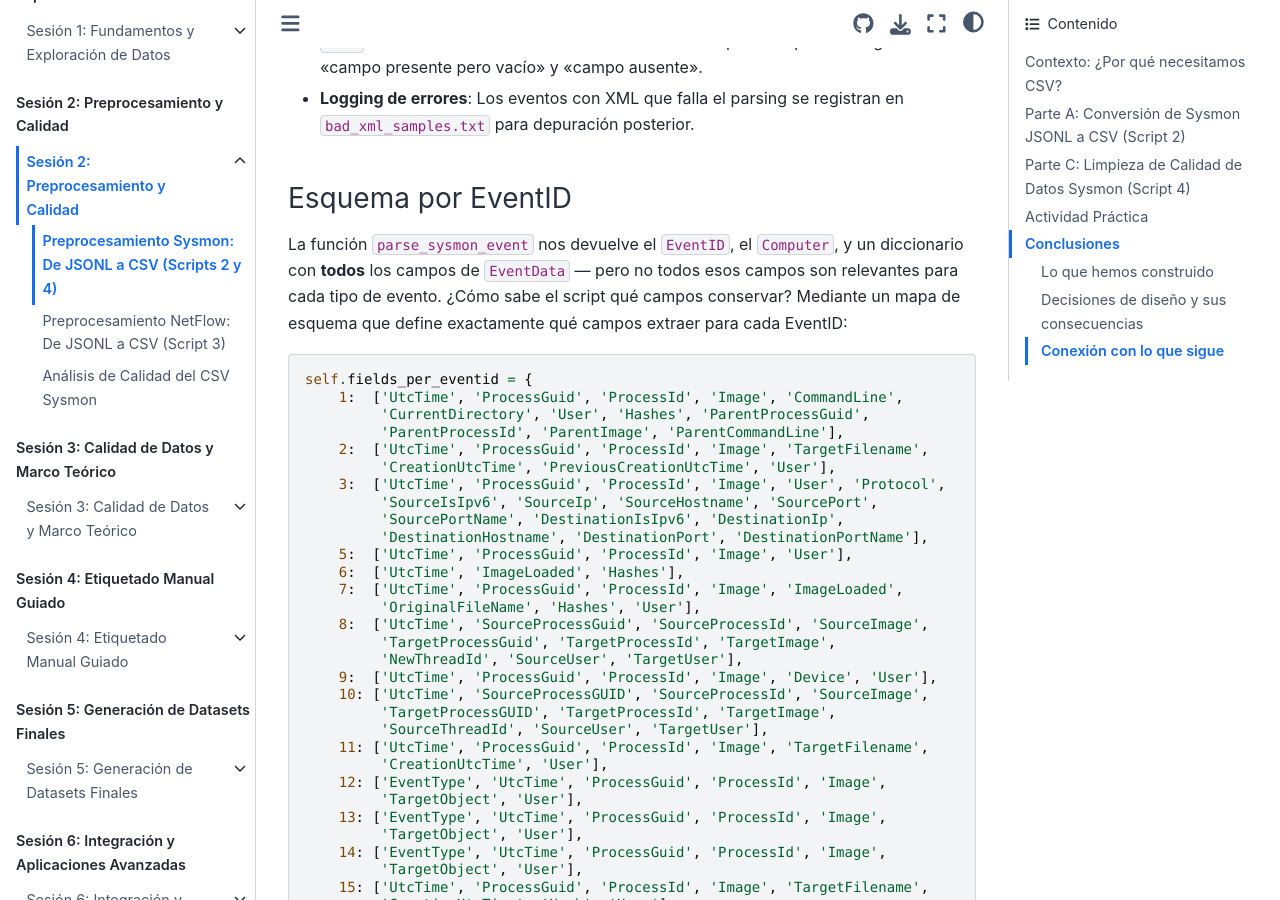
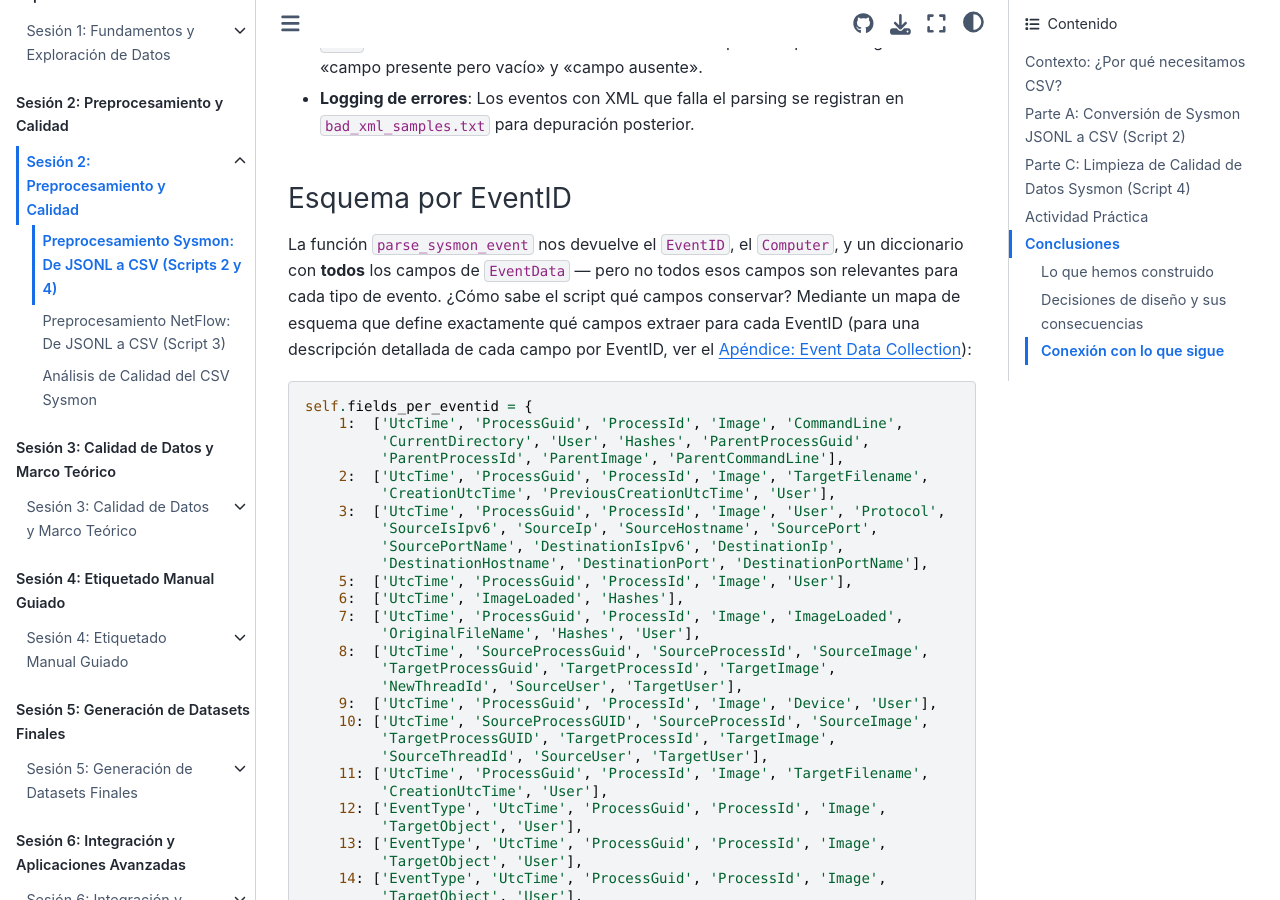
Before and after one commit to ollerenac/curso2026, a Jupyter Book: the page built from sesion-2/1-preprocesamiento-sysmon.md, in a window 1280 px wide and 900 px high, scrolled down 8320 px. Built offline with Jupyter Book 1.0.4 settings and Sphinx 7.4.7 and the Sphinx Book theme 1.1.4, drawn with Linux system fonts in a browser that asks for light colours.

Commit message:
Add appendix cross-reference for Sysmon EventID field descriptions
Link to appendices/event-data-collection.md#sysmon-events-and-fields-per-event
from the Esquema por EventID section.

Co-Authored-By: Claude Opus 4.6 <noreply@anthropic.com>

````diff
--- a/sesion-2/1-preprocesamiento-sysmon.md
+++ b/sesion-2/1-preprocesamiento-sysmon.md
@@ -299,7 +299,7 @@ def parse_sysmon_event(self, xml_str: str) -> Tuple[Optional[int], Optional[str]
 
 ### Esquema por EventID
 
-La función `parse_sysmon_event` nos devuelve el `EventID`, el `Computer`, y un diccionario con **todos** los campos de `EventData` — pero no todos esos campos son relevantes para cada tipo de evento. ¿Cómo sabe el script qué campos conservar? Mediante un mapa de esquema que define exactamente qué campos extraer para cada EventID:
+La función `parse_sysmon_event` nos devuelve el `EventID`, el `Computer`, y un diccionario con **todos** los campos de `EventData` — pero no todos esos campos son relevantes para cada tipo de evento. ¿Cómo sabe el script qué campos conservar? Mediante un mapa de esquema que define exactamente qué campos extraer para cada EventID (para una descripción detallada de cada campo por EventID, ver el [Apéndice: Event Data Collection](../appendices/event-data-collection.md#sysmon-events-and-fields-per-event)):
 
 ```python
 self.fields_per_eventid = {
````
